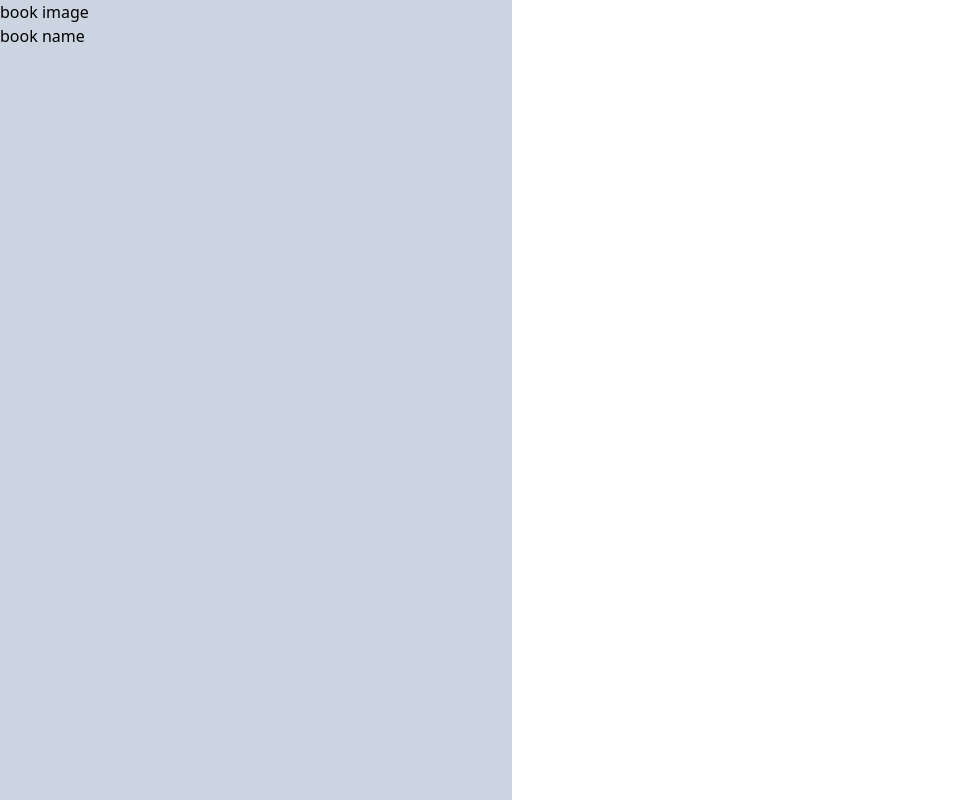
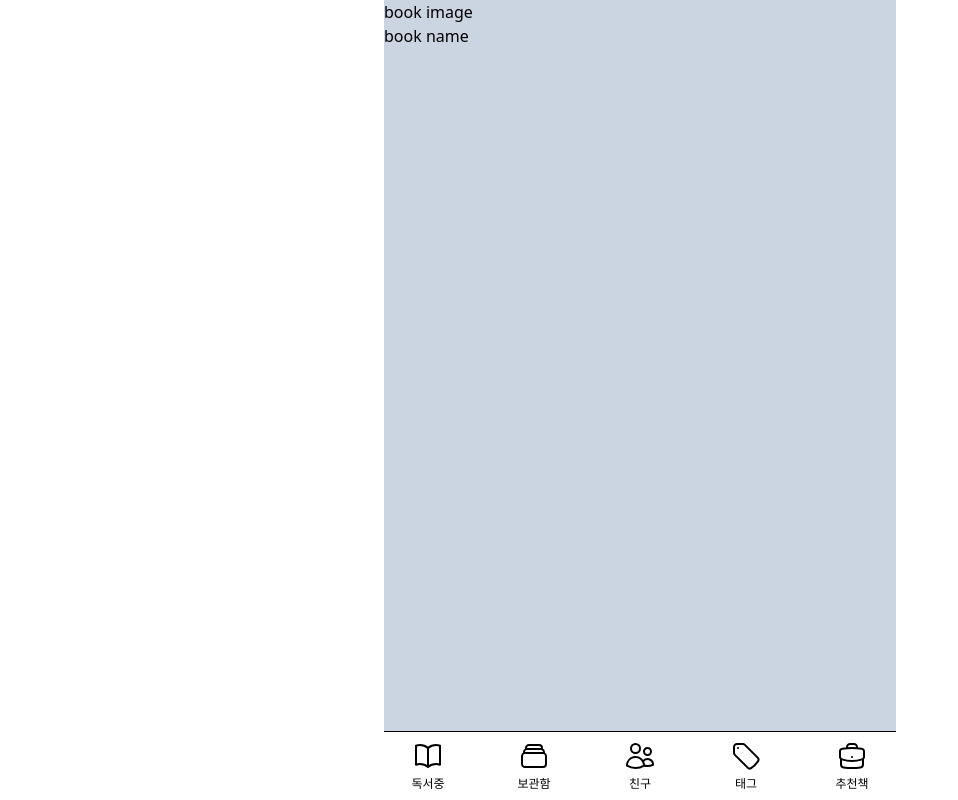
Before and after one commit to Yuyeol/book-talk, a Next.js app: page /Archive in a window 1280 px wide. Shown: the whole page, without its empty margins (0-958 px from the left). Built offline with nearby package versions, Linux system fonts and the light colour scheme.

Commit message:
feat #3: nav bar 초안 완료

```diff
--- /dev/null
+++ b/components/icon/archive.tsx
@@ -0,0 +1,22 @@
+interface Props {
+  width: number;
+  color: string;
+}
+
+const Archive = ({ width, color }: Props) => (
+  <svg
+    xmlns="http://www.w3.org/2000/svg"
+    fill="none"
+    viewBox="0 0 24 24"
+    strokeWidth="1.5"
+    stroke={color}
+    style={{ width: `${width / 4}rem`, height: "auto" }}
+  >
+    <path
+      strokeLinecap="round"
+      strokeLinejoin="round"
+      d="M6 6.878V6a2.25 2.25 0 012.25-2.25h7.5A2.25 2.25 0 0118 6v.878m-12 0c.235-.083.487-.128.75-.128h10.5c.263 0 .515.045.75.128m-12 0A2.25 2.25 0 004.5 9v.878m13.5-3A2.25 2.25 0 0119.5 9v.878m0 0a2.246 2.246 0 00-.75-.128H5.25c-.263 0-.515.045-.75.128m15 0A2.25 2.25 0 0121 12v6a2.25 2.25 0 01-2.25 2.25H5.25A2.25 2.25 0 013 18v-6c0-.98.626-1.813 1.5-2.122"
+    />
+  </svg>
+);
+export default Archive;
--- /dev/null
+++ b/components/icon/book.tsx
@@ -0,0 +1,22 @@
+interface Props {
+  width: number;
+  color: string;
+}
+
+const Book = ({ width, color }: Props) => (
+  <svg
+    xmlns="http://www.w3.org/2000/svg"
+    fill="none"
+    viewBox="0 0 24 24"
+    strokeWidth={1.5}
+    stroke={color}
+    style={{ width: `${width / 4}rem`, height: "auto" }}
+  >
+    <path
+      strokeLinecap="round"
+      strokeLinejoin="round"
+      d="M12 6.042A8.967 8.967 0 006 3.75c-1.052 0-2.062.18-3 .512v14.25A8.987 8.987 0 016 18c2.305 0 4.408.867 6 2.292m0-14.25a8.966 8.966 0 016-2.292c1.052 0 2.062.18 3 .512v14.25A8.987 8.987 0 0018 18a8.967 8.967 0 00-6 2.292m0-14.25v14.25"
+    />
+  </svg>
+);
+export default Book;
--- /dev/null
+++ b/components/icon/friends.tsx
@@ -0,0 +1,22 @@
+interface Props {
+  width: number;
+  color: string;
+}
+
+const Friends = ({ width, color }: Props) => (
+  <svg
+    xmlns="http://www.w3.org/2000/svg"
+    fill="none"
+    viewBox="0 0 24 24"
+    strokeWidth="1.5"
+    stroke={color}
+    style={{ width: `${width / 4}rem`, height: "auto" }}
+  >
+    <path
+      strokeLinecap="round"
+      strokeLinejoin="round"
+      d="M15 19.128a9.38 9.38 0 002.625.372 9.337 9.337 0 004.121-.952 4.125 4.125 0 00-7.533-2.493M15 19.128v-.003c0-1.113-.285-2.16-.786-3.07M15 19.128v.106A12.318 12.318 0 018.624 21c-2.331 0-4.512-.645-6.374-1.766l-.001-.109a6.375 6.375 0 0111.964-3.07M12 6.375a3.375 3.375 0 11-6.75 0 3.375 3.375 0 016.75 0zm8.25 2.25a2.625 2.625 0 11-5.25 0 2.625 2.625 0 015.25 0z"
+    />
+  </svg>
+);
+export default Friends;
--- /dev/null
+++ b/components/icon/promotion.tsx
@@ -0,0 +1,24 @@
+interface Props {
+  width: number;
+  color: string;
+}
+
+const Promotion = ({ width, color }: Props) => (
+  <div>
+    <svg
+      xmlns="http://www.w3.org/2000/svg"
+      fill="none"
+      viewBox="0 0 24 24"
+      strokeWidth="1.5"
+      stroke={color}
+      style={{ width: `${width / 4}rem`, height: "auto" }}
+    >
+      <path
+        strokeLinecap="round"
+        strokeLinejoin="round"
+        d="M20.25 14.15v4.25c0 1.094-.787 2.036-1.872 2.18-2.087.277-4.216.42-6.378.42s-4.291-.143-6.378-.42c-1.085-.144-1.872-1.086-1.872-2.18v-4.25m16.5 0a2.18 2.18 0 00.75-1.661V8.706c0-1.081-.768-2.015-1.837-2.175a48.114 48.114 0 00-3.413-.387m4.5 8.006c-.194.165-.42.295-.673.38A23.978 23.978 0 0112 15.75c-2.648 0-5.195-.429-7.577-1.22a2.016 2.016 0 01-.673-.38m0 0A2.18 2.18 0 013 12.489V8.706c0-1.081.768-2.015 1.837-2.175a48.111 48.111 0 013.413-.387m7.5 0V5.25A2.25 2.25 0 0013.5 3h-3a2.25 2.25 0 00-2.25 2.25v.894m7.5 0a48.667 48.667 0 00-7.5 0M12 12.75h.008v.008H12v-.008z"
+      />
+    </svg>
+  </div>
+);
+export default Promotion;
--- /dev/null
+++ b/components/icon/tags.tsx
@@ -0,0 +1,26 @@
+interface Props {
+  width: number;
+  color: string;
+}
+const Tags = ({ width, color }: Props) => (
+  <svg
+    xmlns="http://www.w3.org/2000/svg"
+    fill="none"
+    viewBox="0 0 24 24"
+    strokeWidth="1.5"
+    stroke={color}
+    style={{ width: `${width / 4}rem`, height: "auto" }}
+  >
+    <path
+      strokeLinecap="round"
+      strokeLinejoin="round"
+      d="M9.568 3H5.25A2.25 2.25 0 003 5.25v4.318c0 .597.237 1.17.659 1.591l9.581 9.581c.699.699 1.78.872 2.607.33a18.095 18.095 0 005.223-5.223c.542-.827.369-1.908-.33-2.607L11.16 3.66A2.25 2.25 0 009.568 3z"
+    />
+    <path
+      strokeLinecap="round"
+      strokeLinejoin="round"
+      d="M6 6h.008v.008H6V6z"
+    />
+  </svg>
+);
+export default Tags;
--- a/components/layout.tsx
+++ b/components/layout.tsx
@@ -1,4 +1,5 @@
 import Header from "./header";
+import NavBar from "./navbar";
 
 interface Props {
   children: React.ReactNode;
@@ -6,9 +7,10 @@ interface Props {
 
 const Layout = ({ children }: Props) => {
   return (
-    <div className="max-w-lg w-full bg-slate-300 min-h-screen h-full">
+    <div className="max-w-lg w-full mx-auto bg-slate-300 min-h-screen h-full relative">
       <Header />
       {children}
+      <NavBar />
     </div>
   );
 };
--- a/components/navbar/index.tsx
+++ b/components/navbar/index.tsx
@@ -1,11 +1,48 @@
-const Header = () => {
+import Archive from "../icon/archive";
+import Book from "../icon/book";
+import Friends from "../icon/friends";
+import Promotion from "../icon/promotion";
+import Tags from "../icon/tags";
+import NavItem from "./nav-item";
+
+const ICON_WIDTH = 8;
+const DEFAULT_COLOR = "black";
+const ACTIVE_COLOR = "red";
+
+const Text = ({ text }: { text: string }) => {
   return (
-    <div>
-      {/* 책 */}
-      {/* 아카이브 */}
-      {/* 친구 */}
-      {/* 태그 */}
+    <div className="text-xs text-center mt-1" style={{ color: DEFAULT_COLOR }}>
+      {text}
     </div>
   );
 };
-export default Header;
+
+const NavBar = () => {
+  return (
+    <div className="absolute bottom-0 w-full bg-white border-t-[1px] border-black">
+      <ul className="flex justify-between px-6 py-2">
+        <NavItem href="/">
+          <Book width={ICON_WIDTH} color={DEFAULT_COLOR} />
+          <Text text="독서중" />
+        </NavItem>
+        <NavItem href="/archive">
+          <Archive width={ICON_WIDTH} color={DEFAULT_COLOR} />
+          <Text text="보관함" />
+        </NavItem>
+        <NavItem href="/friends">
+          <Friends width={ICON_WIDTH} color={DEFAULT_COLOR} />
+          <Text text="친구" />
+        </NavItem>
+        <NavItem href="/tags">
+          <Tags width={ICON_WIDTH} color={DEFAULT_COLOR} />
+          <Text text="태그" />
+        </NavItem>
+        <NavItem href="/recommend">
+          <Promotion width={ICON_WIDTH} color={DEFAULT_COLOR} />
+          <Text text="추천책" />
+        </NavItem>
+      </ul>
+    </div>
+  );
+};
+export default NavBar;
--- /dev/null
+++ b/components/navbar/nav-item.tsx
@@ -0,0 +1,15 @@
+import Link from "next/link";
+
+interface Props {
+  children: React.ReactNode;
+  href: string;
+}
+
+const NavItem = ({ children, href }: Props) => {
+  return (
+    <Link href={href} className="w-10 flex flex-col items-center">
+      {children}
+    </Link>
+  );
+};
+export default NavItem;
```
